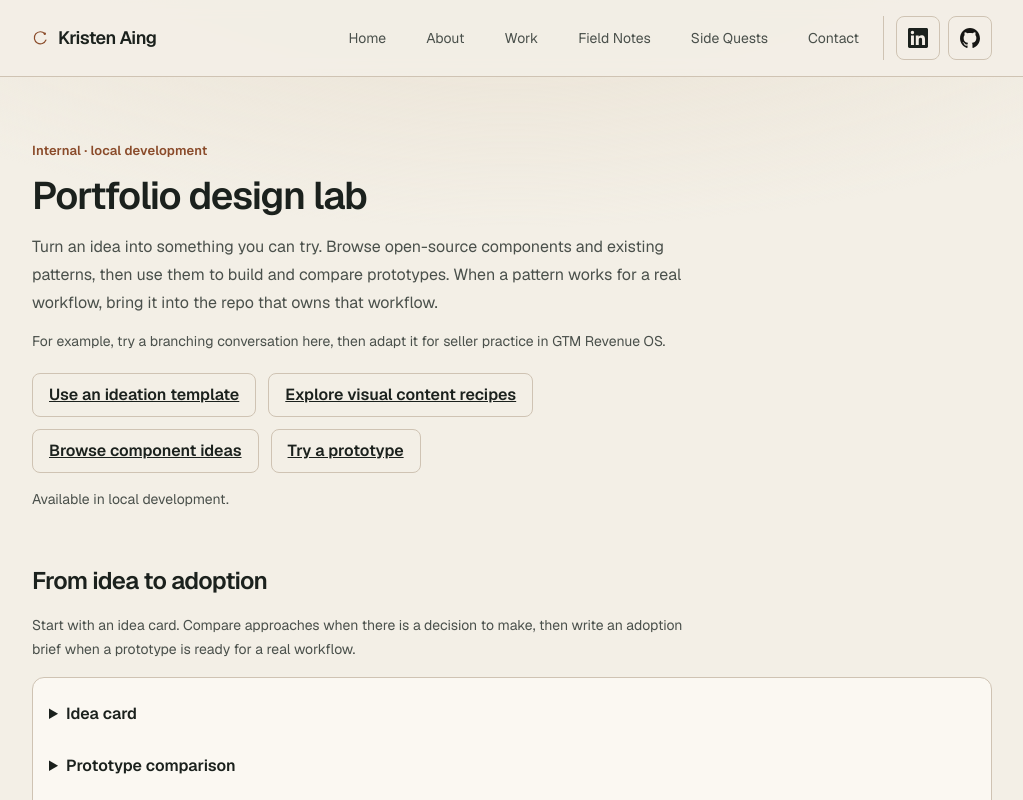
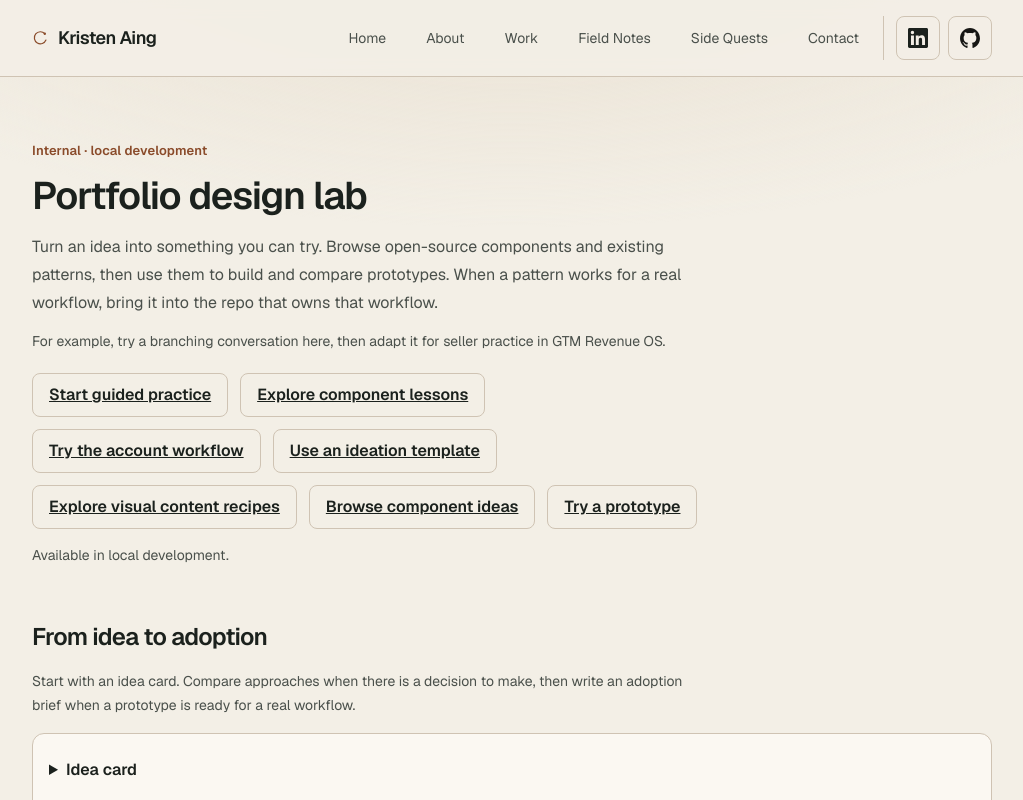
Before and after one commit to heyfunwhoa/byjoyaing-portfolio, a Next.js app: page /design-lab in a window 1280 px wide. Shown: the top 800 px of the page, without its empty margins (128-1151 px from the left). Built offline with nearby package versions, Linux system fonts and the light colour scheme.

Commit message:
feat(design-lab): add direct quick navigation to learning and account workflow

```diff
--- a/app/design-lab/page.tsx
+++ b/app/design-lab/page.tsx
@@ -87,6 +87,9 @@ export default function DesignLabPage() {
             For example, try a branching conversation here, then adapt it for seller practice in GTM Revenue OS.
           </p>
           <nav aria-label="Start exploring Design Lab" className="mt-5 flex flex-wrap gap-3">
+            <a href="#guided-practice" className="inline-flex min-h-11 items-center rounded-lg border border-border px-4 py-2 font-semibold underline">Start guided practice</a>
+            <a href="#component-learning" className="inline-flex min-h-11 items-center rounded-lg border border-border px-4 py-2 font-semibold underline">Explore component lessons</a>
+            <a href="#application-workbench" className="inline-flex min-h-11 items-center rounded-lg border border-border px-4 py-2 font-semibold underline">Try the account workflow</a>
             <a href="#ideation-title" className="inline-flex min-h-11 items-center rounded-lg border border-border px-4 py-2 font-semibold underline">
               Use an ideation template
             </a>
```
